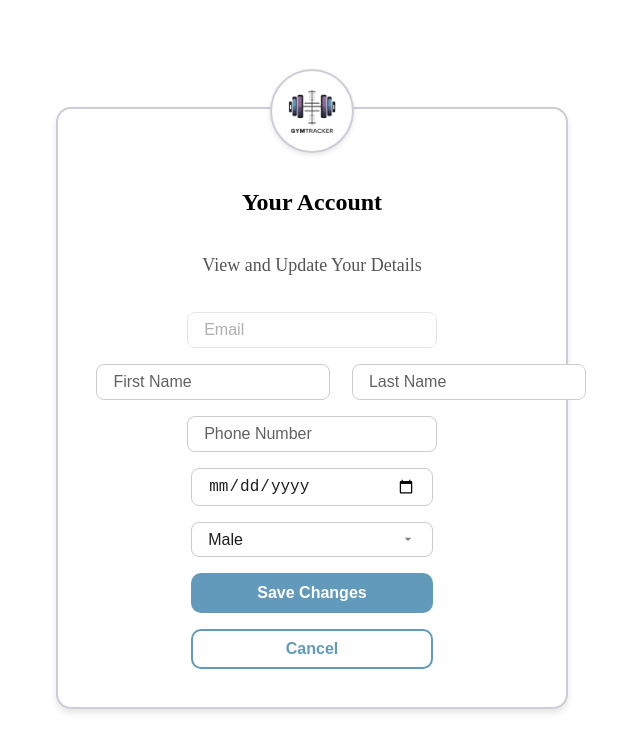
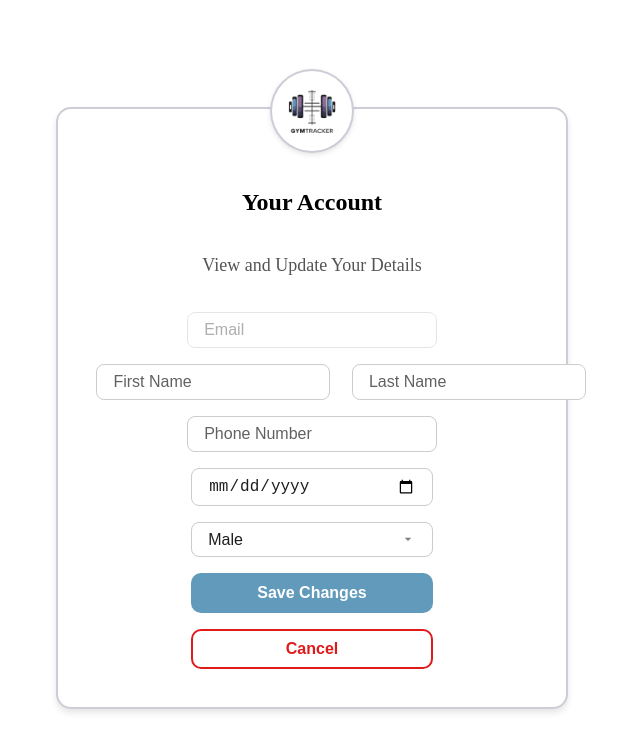
Before and after one commit to 0101dusica/GymTracker, an Angular app in the folder GymTracker.Client/: page /manage-account in a window 1280 px wide. Shown: the top 752 px of the page, without its empty margins (336-976 px from the left). Built offline with nearby package versions, Linux system fonts and the light colour scheme; no server answers; sample sign-in values are in the browser's storage.

Commit message:
Adjust red color to a subtler shade

```diff
--- a/GymTracker.Client/src/app/sharedModule/button/button.component.scss
+++ b/GymTracker.Client/src/app/sharedModule/button/button.component.scss
@@ -32,13 +32,13 @@ button {
 
   &.outline {
     background-color: transparent;
-      color: #629abb;
-      border: 2px solid #629abb;
+    color: #df1b1b;
+    border: 2px solid #df1b1b;
 
     &:hover:not(:disabled) {
-        background-color: #629abb;
+      background-color: #df1b1b;
       color: white;
-        border-color: #629abb;
+      border-color: #df1b1b;
     }
   }
 }
```
Lines whose indentation alone changed are shown as unchanged.
